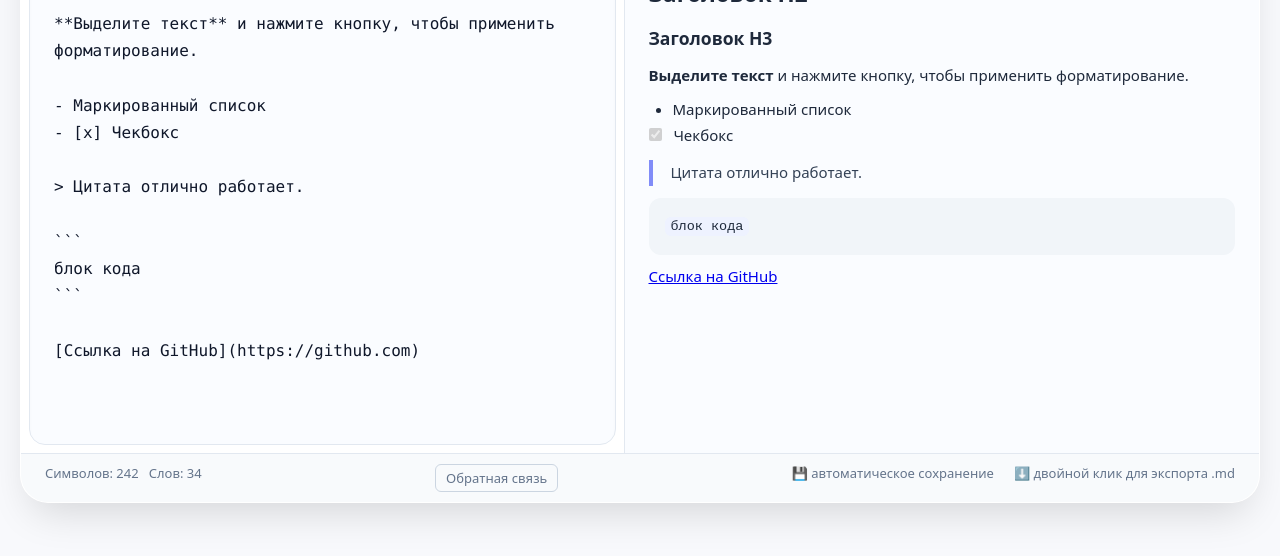
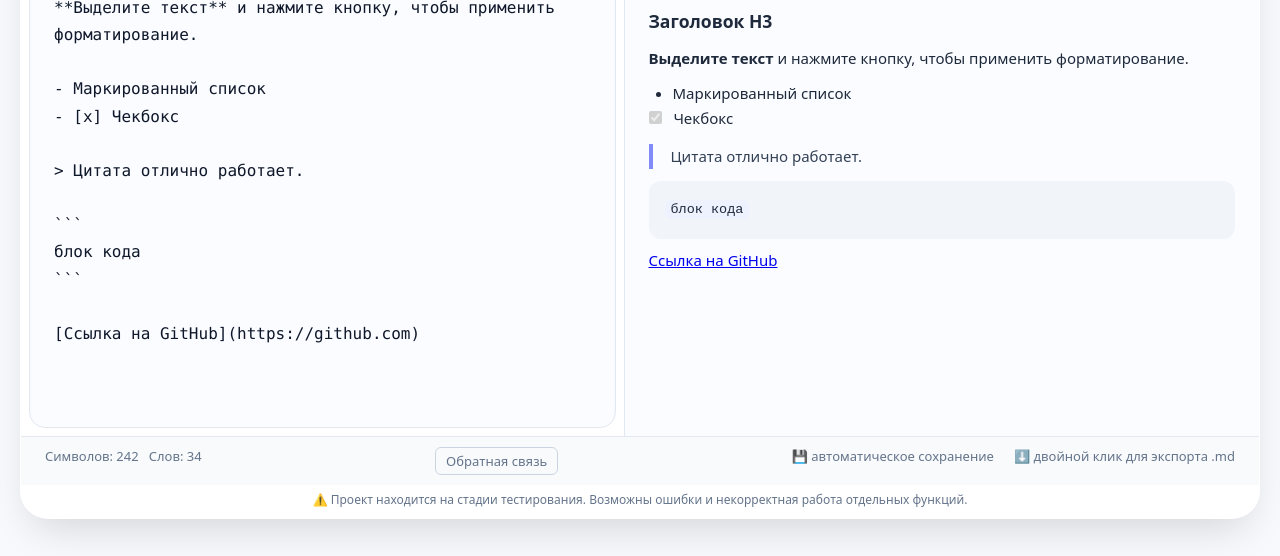
Before and after one commit to ivan-melehin/MarkdownEditor, a plain HTML site: page index.html in a window 1280 px wide. Shown: the part 244-800 px from the top of the page. Drawn offline with Linux system fonts and the light colour scheme.

Commit message:
добавлено предупреждение об ошибках

```diff
--- a/index.html
+++ b/index.html
@@ -327,6 +327,13 @@
     cursor:pointer;
 }
 
+.test-notice{
+    padding:6px 12px 10px;
+    color:#64748b;
+    font-size:12px;
+    text-align:center;
+}
+
         @media (max-width: 600px) {
             .toolbar { gap: 4px; padding: 10px 12px; }
             .toolbar button { font-size: 12px; padding: 4px 8px; }
@@ -398,6 +405,9 @@
         <button class="feedback-btn" onclick="openFeedback()">Обратная связь</button>
         <span>💾 автоматическое сохранение</span>
     </div>
+    <div class="test-notice">
+    ⚠️ Проект находится на стадии тестирования. Возможны ошибки и некорректная работа отдельных функций.
+</div>
 </div>
 
 <!-- Форма обратной связи -->
```
